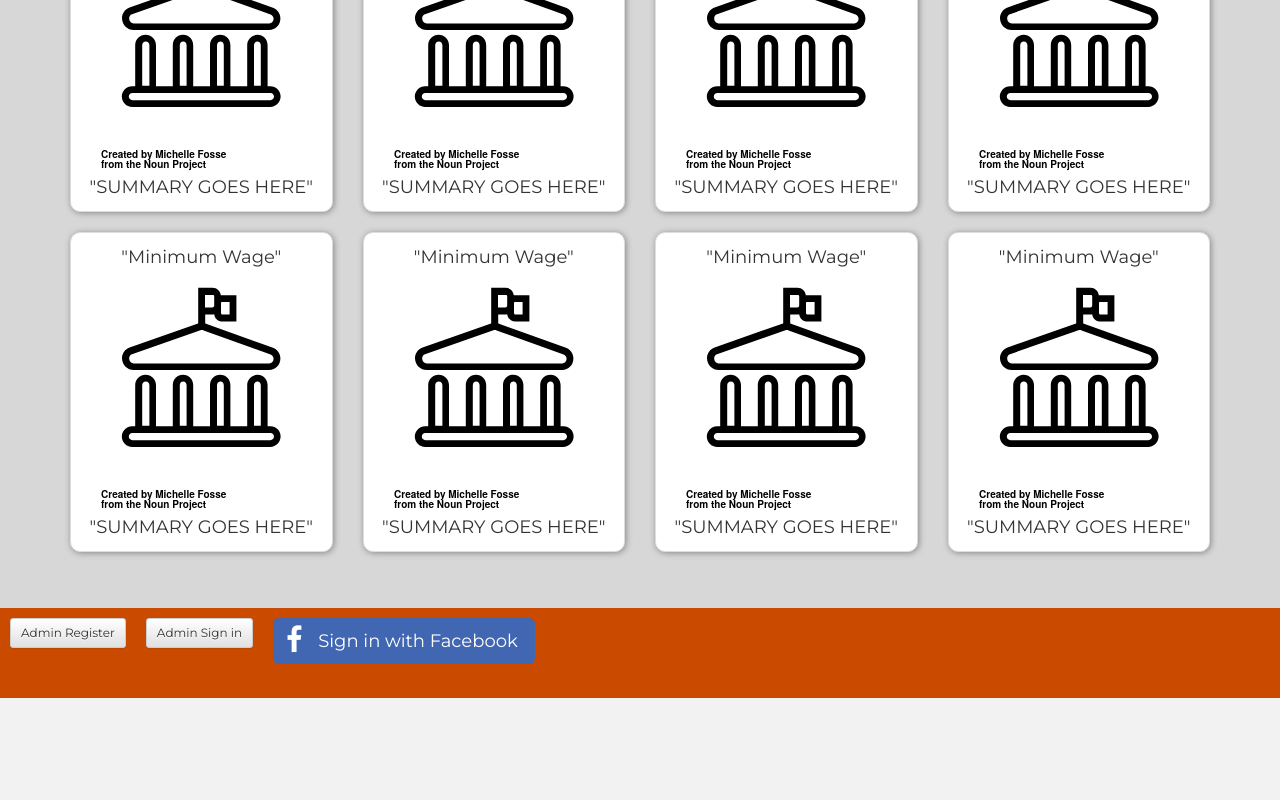
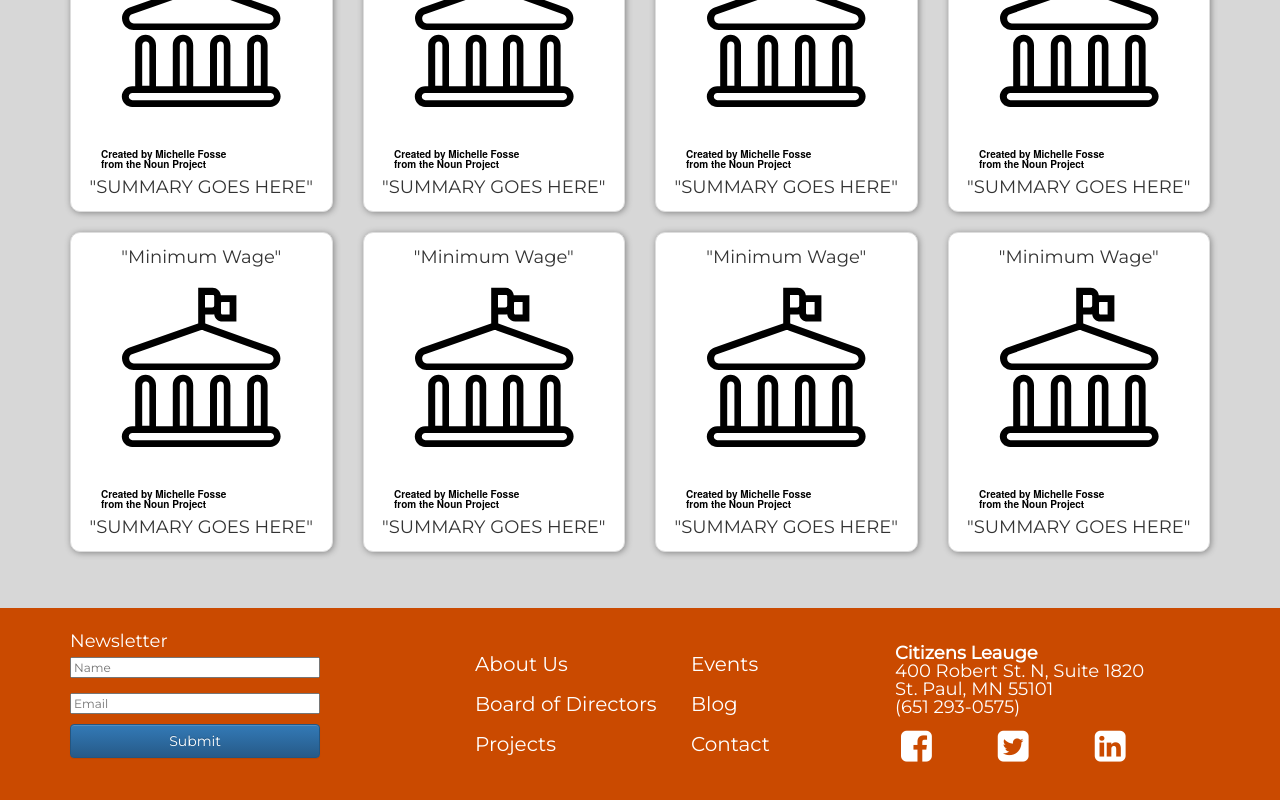
Before and after one commit to prime-hadar-policy-bytes/policy_bytes, a React (Create React App) app: page /home in a window 1280 px wide. Shown: the part 1858-2658 px from the top of the page. Before the commit the page ends 2556 px from the top, so only its background shows below. Built offline with nearby package versions, Linux system fonts and the light colour scheme; no server answers.

Commit message:
Footer looking good

```diff
--- a/src/components/Footer/Footer.css
+++ b/src/components/Footer/Footer.css
@@ -1,9 +1,63 @@
-.helloUser {
-color: white;
+#footerBody{
+    /* height: 10em;  */
+    width: 100%;
+    background-color: #CA4A00;
+    position: static;
+    bottom: 0;
+    color: white;
 }
 
-#footerButtons {
-    display: flex;
-    align-items: flex-start;
+/* NEWSLETTER */
+
+#footerNewsletter{
+    width: 80%;
+    /* border: 1px solid white;  */
+    padding: 2em 0em;
+    font-size: 12px;
+}
+
+#footerNewsletter input {
+    width: 250px;
+    color: rgb(80, 80, 80);
+    margin-left: 0px;
+}
+
+#newsletterSubmit{
+    width: 250px;
+}
+
+
+/* LINKS */
+#footerLinks {
+    width: 90%;
+    margin-top: 2em;
+}
+
+#footerLinks p a {
+    color: white;
+    font-size: 20px;
     float: left;
+    margin: auto 0em auto 0em;
+    padding: 0px;
+    line-height: 40px;
+        /* border: 1px solid white;  */
+
 }
+
+/* ADDRES */
+
+#footerAddress{
+    /* border: 1px solid white;  */
+    margin-top: 2em;
+    margin-bottom: 2em;
+}
+
+#footerAddress p {
+    margin-left: 2.5em;
+    letter-spacing: .04px;
+}
+
+#footerAddress li{
+    margin-left: 1em;
+    font-size: 2em;
+}
--- a/src/components/Footer/Footer.jsx
+++ b/src/components/Footer/Footer.jsx
@@ -1,12 +1,12 @@
 import React, { Component } from 'react';
 import { connect } from 'react-redux';
-import RegisterModal from '../RegisterModal/RegisterModal';
-import LoginModal from '../LoginModal/LoginModal';
-import { Button } from 'react-bootstrap';
 import { USER_ACTIONS } from '../../redux/actions/userActions';
-import { triggerLogout } from '../../redux/actions/loginActions';
+
+import { Button, Grid, Row, Col } from 'react-bootstrap';
+
+
 import './Footer.css';
-import FacebookLogin from '../FacebookLogin/FacebookLogin.jsx';
+
 
 const mapStateToProps = state => ({
     user: state.user,
@@ -26,58 +26,83 @@ class Footer extends Component {
         this.props.dispatch({ type: USER_ACTIONS.FETCH_USER });
     }
 
-    logout = () => {
-        this.props.dispatch(triggerLogout());
-    }
 
-    loginFacebook = () => {
-        this.props.dispatch({
-          type: 'LOGIN_FACEBOOK'
-        });
-      }
-
-
-
-    renderGreetingAdmin() {
-        if (this.props.user.userInfo.status === 2) {
-            return (
-                <span>Hello Admin!</span>
-            )
-        } else {
-            return (
-                <div>
-                <span style={{'padding' :'10px'}}>Welcome, {this.props.user.userInfo.firstName}!</span>
-                </div>
-            )
-        }
-    }
-
-
-
-    renderLoginItems() {
-
-        if (!this.props.user.userInfo) {
-            return (
-                <div className="footer" id="footerButtons">
-                    <div style={{'padding' :'10px'}}> <RegisterModal /></div>
-                    <div style={{'padding' :'10px'}}> <LoginModal /></div>
-                    <FacebookLogin/>
-                </div>
-
-            )
-        }
-        return (
-            <div className="footer" id="footerButtons">
-            <div style={{'padding' :'10px'}}> {this.renderGreetingAdmin()} </div>
-            <div style={{'padding' :'10px'}}> <Button bsSize="small" onClick={this.logout}>Log Out</Button></div>
-            </div>
-        )
-    }
 
     render() {
         return (
-            <div>
-                {this.renderLoginItems()}
+            <div id="footerBody">
+            <Grid>
+                <Row>
+                    <Col xs={12} sm={4} md={4}>
+                        <div id="footerNewsletter">
+                            <h4>Newsletter</h4>
+                            <form action="" method="post">
+                                <input type="text" placeholder="Name"/>
+                                <br/>
+                                <input type="text" placeholder="Email"/>
+                                <br/>
+                                <Button bsStyle="primary" type="submit" id="newsletterSubmit">Submit</Button>
+                            </form>
+                        </div>
+                    </Col>
+
+                    <Col xs={12} sm={4} md={4}>
+                        <div id="footerLinks">
+                            <Col xs={8} sm={6} md={8}>
+                                <p>
+                                    <a href="https://citizensleague.org/who-we-are/">About Us</a>
+                                </p>
+                                <br/>
+                                <p>
+                                    <a href="https://citizensleague.org/who-we-are/#staff">Board of Directors</a>
+                                </p>
+                                <br/>
+                                <p>
+                                    <a href="https://citizensleague.org/projects/">Projects</a>
+                                </p>
+
+                            </Col>
+                            <Col xs={4} sm={6} md={4}>
+                                <p>
+                                    <a href="https://citizensleague.org/events/">Events</a>
+                                </p>
+                                <br/>
+                                <p>
+                                    <a href="https://citizensleague.org/blog/">Blog</a>
+                                </p>
+                                <br/>
+                                <p>
+                                    <a href="https://citizensleague.org/contact/">Contact</a>
+                                </p>
+                            </Col>
+                        </div>
+                    </Col>
+
+                    <Col xs={12} sm={4} md={4}>
+                        <div id="footerAddress">
+                            <p>
+                                <strong>Citizens Leauge</strong> <br/>
+                                400 Robert St. N, Suite 1820 <br/>
+                                St. Paul, MN 55101 <br/>
+                                (651 293-0575)
+                            </p>
+                            <ul>
+                                <li>
+                                    <a href="https://www.facebook.com/citizensleague"><i class="fa fa-facebook-square" aria-hidden="true"></i></a>
+                                </li>
+                                <li>
+                                    <a href="https://twitter.com/CitizensLeague"><i class="fa fa-twitter-square" aria-hidden="true"></i></a>
+                                </li>
+                                <li>
+                                    <a href="https://citizensleague.org/"><i class="fa fa-linkedin-square" aria-hidden="true"></i></a>
+                                </li>
+                            </ul>
+                        </div>
+                    </Col>
+
+
+                    </Row>
+                </Grid>
             </div>
         );
     }
--- a/src/components/Nav/Nav.jsx
+++ b/src/components/Nav/Nav.jsx
@@ -2,6 +2,15 @@ import React, { Component } from 'react';
 import { connect } from 'react-redux';
 import { Link } from 'react-router-dom';
 import { USER_ACTIONS } from '../../redux/actions/userActions';
+
+import RegisterModal from '../RegisterModal/RegisterModal';
+import LoginModal from '../LoginModal/LoginModal';
+import { triggerLogout } from '../../redux/actions/loginActions';
+import FacebookLogin from '../FacebookLogin/FacebookLogin.jsx';
+
+import { Button } from 'react-bootstrap';
+
+
 
 import Header from '../Header/Header';
 
@@ -20,8 +29,51 @@ class Nav extends Component {
     this.props.dispatch({ type: USER_ACTIONS.FETCH_USER });
   }
 
+  logout = () => {
+    this.props.dispatch(triggerLogout());
+}
+
+loginFacebook = () => {
+    this.props.dispatch({
+      type: 'LOGIN_FACEBOOK'
+    });
+  }
+
+renderGreetingAdmin() {
+    if (this.props.user.userInfo.status === 2) {
+        return (
+            <span>Hello Admin!</span>
+        )
+    } else {
+        return (
+            <div>
+            <span>Welcome, {this.props.user.userInfo.firstName}!</span>
+            </div>
+        )
+    }
+}
+
+renderLoginItems() {
+    if (!this.props.user.userInfo) {
+        return (
+            <div className="footer" id="footerButtons">
+                <div> <RegisterModal /></div>
+                <div> <LoginModal /></div>
+            </div>
+        )
+    }
+    return (
+        <div className="footer" id="footerButtons">
+        <div> {this.renderGreetingAdmin()} </div>
+        <div> <Button bsSize="small" onClick={this.logout}>Log Out</Button></div>
+        </div>
+    )
+}
+
 
   render() {
+
+
 
 
 
@@ -57,6 +109,10 @@ class Nav extends Component {
                 Images
           </Link>
             </li>
+              <li>
+                {this.renderLoginItems()}
+              </li>
+
           </ul>
         </div>
       </div>
--- a/src/styles/main.css
+++ b/src/styles/main.css
@@ -123,14 +123,6 @@ li a:hover {
 /* NEW CSS FRIDAY MAY 18 */
 
 
-.footer{
-    width: 100%;
-    background-color: #CA4A00;
-    height: 5em;
-    position: static;
-    bottom: 0;
-}
-
 .textCenter{
     text-align: center;
 }
@@ -140,7 +132,6 @@ li a:hover {
     padding-bottom: 100px;
 }
 
-
 .wireArchive{
     height: 150px;
     width: 150px;
@@ -148,9 +139,6 @@ li a:hover {
     display: inline-block;
     margin-left: 12%;
 }
-
-
-
 
 
 .wireComment{
```
